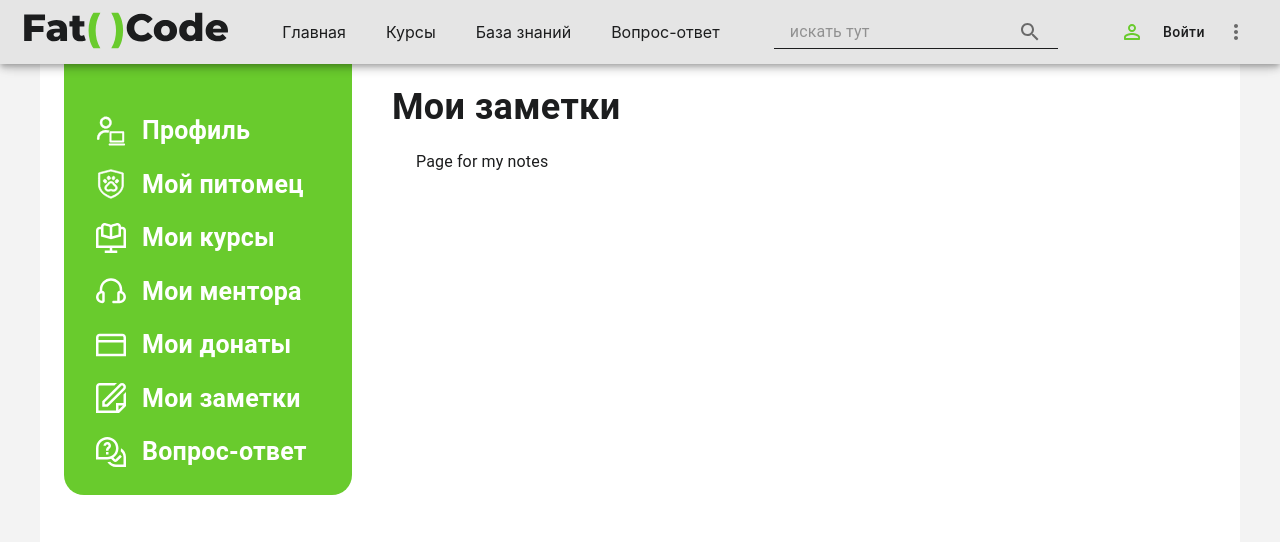
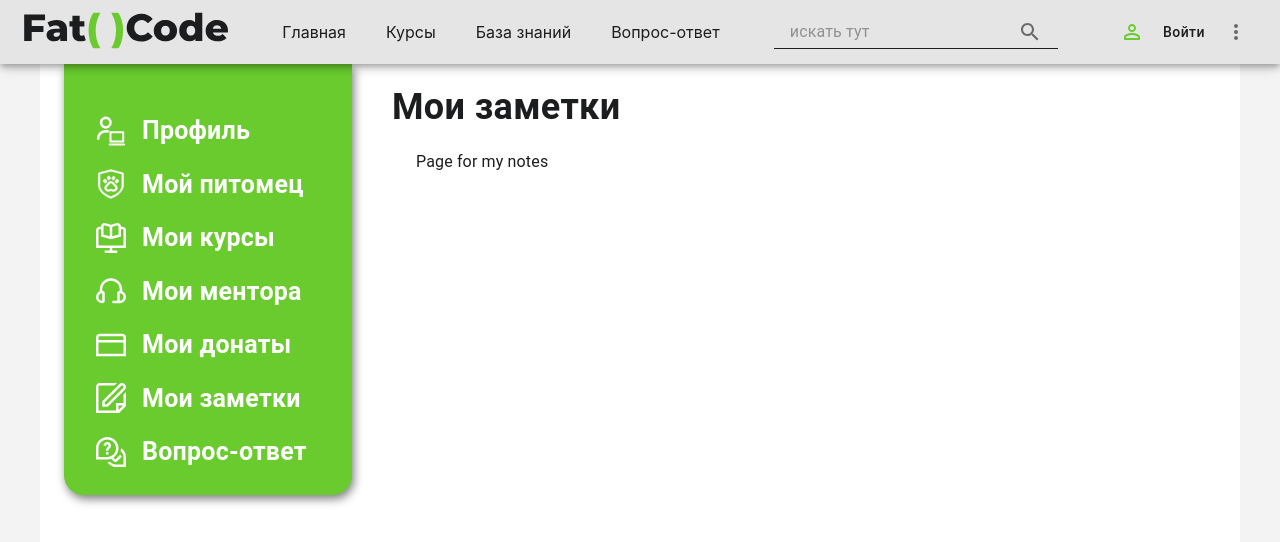
Before and after one commit to fox1206/fatcode-frontend, a Next.js app: page /profile/my in a window 1280 px wide. Shown: the top 542 px of the page. Built offline with nearby package versions, Linux system fonts and the light colour scheme.

Commit message:
feat: add box shadow left menu

```diff
--- a/layouts/profile/LeftMenu.tsx
+++ b/layouts/profile/LeftMenu.tsx
@@ -64,6 +64,7 @@ const LeftMenu = () => {
                     borderBottomRightRadius: 20,
                     paddingTop: 5,
                     paddingBottom: 2,
+                    boxShadow: '2px 4px 10px 0px rgba(0, 0, 0, 0.5)',
                 }}>
                     <TextLeftMenu list={list}/>
                 </Box>
```
